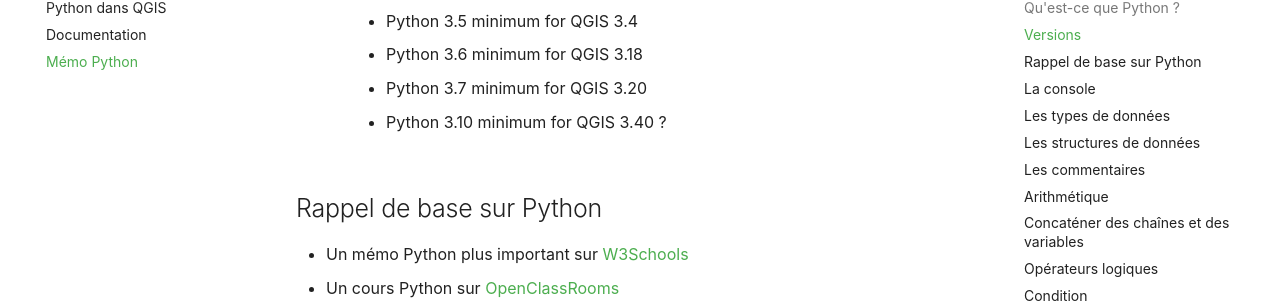
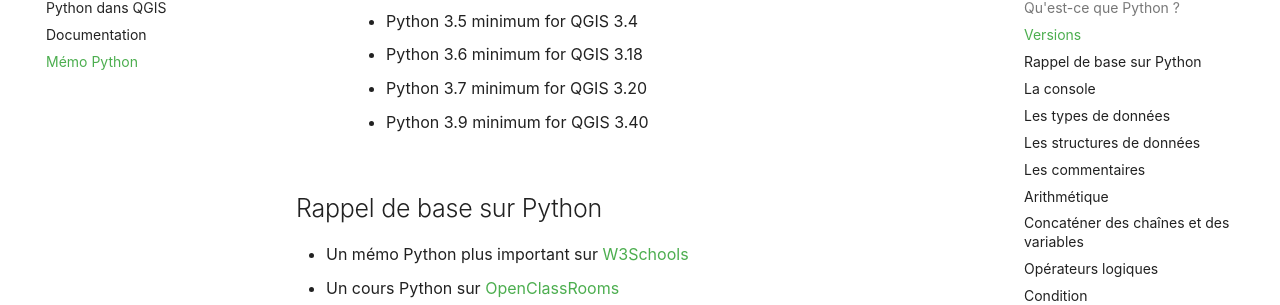
Before and after one commit to 3liz/formation-pyqgis, an MkDocs documentation site: the page built from docs/memo-python.md, in a window 1280 px wide and 900 px high, scrolled down 1058 px. Shown: the part 148-453 px from the top of the window. Built offline with MkDocs 1.6.1 and Material for MkDocs 9.7.7, drawn with Linux system fonts in a browser that asks for light colours; nearby versions of some CDN libraries; comment, search, counter and statistics services are not loaded.

Commit message:
Update memo-python.md

```diff
--- a/docs/memo-python.md
+++ b/docs/memo-python.md
@@ -38,7 +38,7 @@ if 0 < x < 10:
         * Python 3.5 minimum for QGIS 3.4
         * Python 3.6 minimum for QGIS 3.18
         * Python 3.7 minimum for QGIS 3.20
-        * Python 3.10 minimum for QGIS 3.40 ?
+        * Python 3.9 minimum for QGIS 3.40
 
 ## Rappel de base sur Python
 
```
